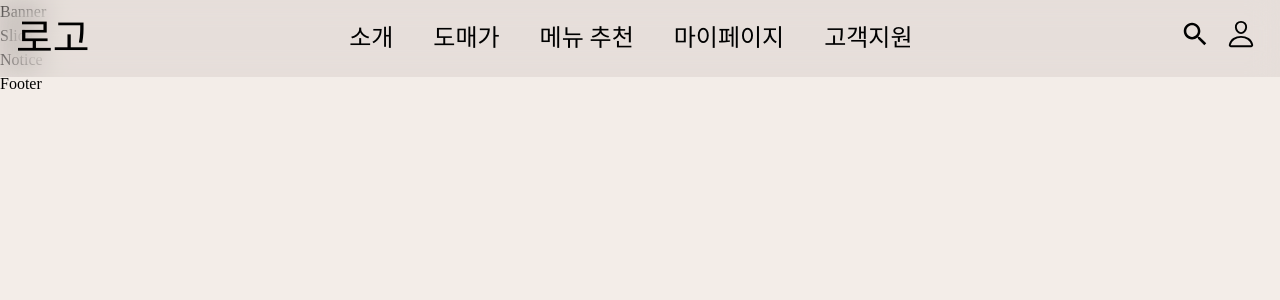
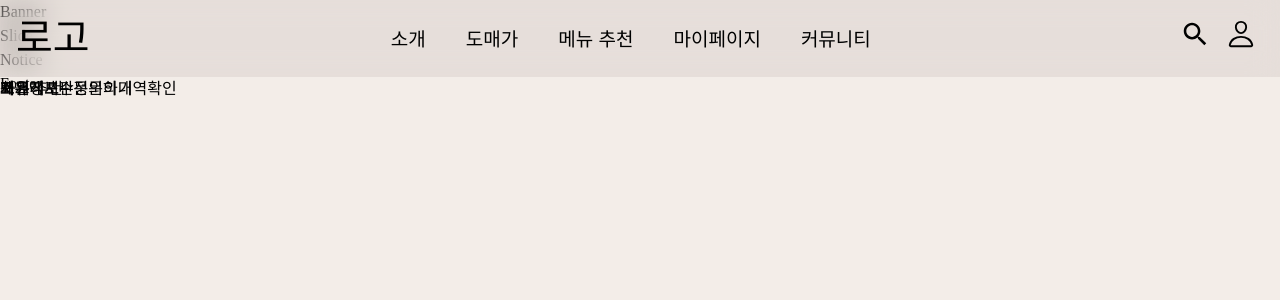
Before and after one commit to pm0813/React, a React (Create React App) app in the folder project/: page / in a window 1280 px wide. Shown: the top 300 px of the page. Built offline with nearby package versions, Linux system fonts and the light colour scheme.

Commit message:
modified:   project/src/assets/scss/section/_header.scss 	modified:   project/src/components/Header.jsx

```diff
--- a/project/src/assets/scss/section/_header.scss
+++ b/project/src/assets/scss/section/_header.scss
@@ -1,4 +1,4 @@
-@import url('https://fonts.googleapis.com/css2?family=Do+Hyeon&family=Gothic+A1&display=swap');
+@import url('https://fonts.googleapis.com/css2?family=Noto+Sans+KR:wght@100..900&display=swap');
 
 @keyframes sideBarSlide-fadeIn {
   0% {
@@ -27,6 +27,7 @@
 
 .header__inner {
   @include flex-between;
+  position: relative;
   background-color: rgba(116,99,99,0.1);
   backdrop-filter: blur(15px);
   padding: 1rem;
@@ -41,10 +42,6 @@
   .header__nav {
     @media (max-width: 825px){
       display: none;
-
-      &.hide {
-        animation: sideBarSlide-fadeOut .4s ease;
-      }
 
       &.show {
         display: block;
@@ -74,12 +71,13 @@
       }
     }
 
-    li {
+    ul > li {
       display: inline;
 
       a {
-        font-family: "Gothic A1", sans-serif;
-        font-size: 24px;
+        font-family: "Noto Sans KR", sans-serif;
+        font-size: 19px;
+        font-weight: 500;
         padding: 20px;
         position: relative;
 
@@ -109,7 +107,7 @@
       padding: 8px;
     }
 
-    .mobile-menu {
+    .mobileSideBar {
       display: none;
 
       @media (max-width: 825px){
@@ -117,4 +115,23 @@
       }
     }
   }
+
+  .item {
+    display: inline;
+    position: absolute;
+    top: 77px;
+    left: 0;
+    width: 100%;
+    height: 200px;
+
+
+
+    .dropDownMenu {
+      display: inline;
+      &:nth-child(1) {
+        left: 50px;
+      }
+    }
+
+  }
 }
--- a/project/src/components/Header.jsx
+++ b/project/src/components/Header.jsx
@@ -4,37 +4,42 @@ import { IoMdSearch } from "react-icons/io";
 import { IoPersonOutline } from "react-icons/io5";
 import { IoClose } from "react-icons/io5";
 
-const headderNav = [
+const headerNav = [
   {
     title: "소개",
-    url: "/"
+    url: "/",
+    values: ["소개"]
   },
   {
     title: "도매가",
-    url: "/"
+    url: "/",
+    values: ["표","그래프"]
   },
   {
     title: "메뉴 추천",
-    url: "/"
+    url: "/",
+    values: ["메뉴 추천"]
   },
   {
     title: "마이페이지",
-    url: "/"
+    url: "/",
+    values: ["회원정보수정","문의내역확인"]
   },
   {
-    title: "고객지원",
-    url: "/"
+    title: "커뮤니티",
+    url: "/",
+    values: ["자유게시판","문의하기"]
   }
 ];
 
 const Header = () => {
-  const [slideShow, setSlideShow] = useState(false);
+  const [sideBarShow, setSideBarShow] = useState(false);
 
-  const mobileSlide = (event) => {
+  const mobileSideBar = (event) => {
     event.preventDefault();
     event.stopPropagation();
 
-    setSlideShow(!slideShow);
+    setSideBarShow(!sideBarShow);
   };
 
   return (
@@ -44,39 +49,51 @@ const Header = () => {
           <h1><a href="/">로고</a></h1>
         </div>
         <nav
-          className={`header__nav ${slideShow ? "show" : ""}`}
+          className={`header__nav ${sideBarShow ? "show" : ""}`}
           role="navigation"
           aria-label="메인 메뉴"
         >
-          <ul>
-            {headderNav.map((nav, key) => (
+          <ul className="dropDown">
+            {headerNav.map((nav, key) => (
               <li key={key}>
                 <a href="{nav.url}">{nav.title}</a>
+                <div className="item">
+                  <ul className="dropDownMenu">
+                    {nav.values.map((value, index) => (
+                      <li key={`${nav.title}-${index}`}>{value}</li>
+                    ))}
+                  </ul>
+                </div>
               </li>
             ))}
           </ul>
         </nav>
         <div className="icon__menu">
           <ul>
-            <li className="search-icon clickOpen">
+            <li
+              className="searchBar"
+              id="searchBarToggle"
+              role="button"
+            >
               <IoMdSearch />
             </li>
             <li className="login">
               <a href="/"><IoPersonOutline /></a>
             </li>
             <li
-              className="mobile-menu"
-              id="headerToggle"
+              className="mobileSideBar"
+              id="mobileSideBarToggle"
               aria-controls="primary-menu"
-              aria-expanded={slideShow ? "true" : "false"}
+              aria-expanded={sideBarShow ? "true" : "false"}
               role="button"
               tabIndex="0"
-              onClick={mobileSlide}
+              onClick={mobileSideBar}
             >
-              <a href="/">{slideShow ? <IoClose /> : <IoMenuSharp />}</a>
+              <a href="/">{sideBarShow ? <IoClose /> : <IoMenuSharp />}</a>
             </li>
           </ul>
         </div>
+
       </div>
     </div>
   );
```
